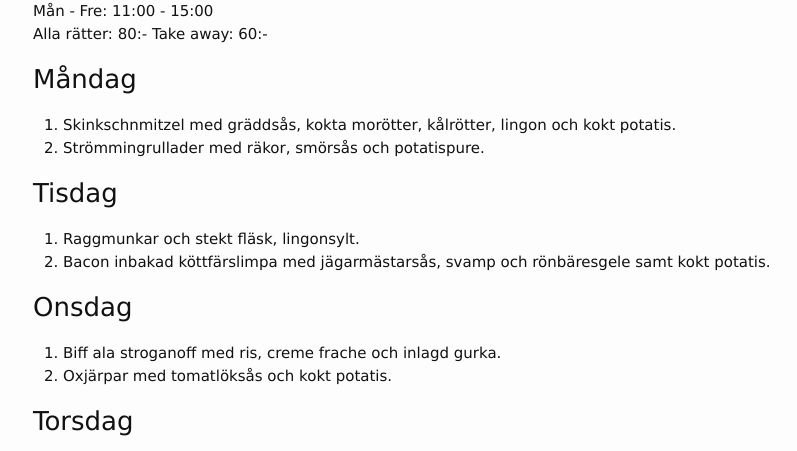
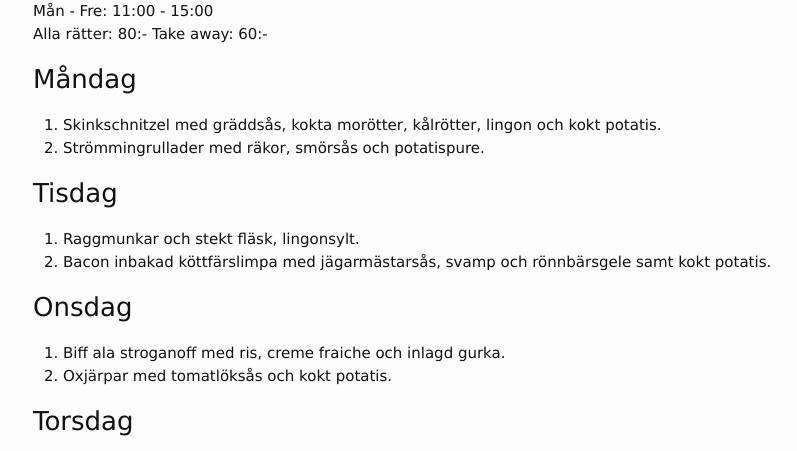
Before and after one commit to FarInn62/farinn62.github.io, a Jekyll site: the page built from lunch.md, in a window 1280 px wide. Shown: the part 162-613 px from the top of the page, without its empty margins (237-1034 px from the left). Built offline with Jekyll 4.4.1, drawn with Linux system fonts in a browser that asks for light colours.

Commit message:
Update lunch.md

```diff
--- a/lunch.md
+++ b/lunch.md
@@ -12,17 +12,17 @@ Alla rätter: 80:- Take away: 60:-
 
 ### Måndag
 
-1. Skinkschnmitzel med gräddsås, kokta morötter, kålrötter, lingon och kokt potatis.
+1. Skinkschnitzel med gräddsås, kokta morötter, kålrötter, lingon och kokt potatis.
 2. Strömmingrullader med räkor, smörsås och potatispure.
 
 ### Tisdag
 
 1. Raggmunkar och stekt fläsk, lingonsylt.
-2. Bacon inbakad köttfärslimpa med jägarmästarsås, svamp och rönbäresgele samt kokt potatis.
+2. Bacon inbakad köttfärslimpa med jägarmästarsås, svamp och rönnbärsgele samt kokt potatis.
 
 ### Onsdag
 
-1. Biff ala stroganoff med ris, creme frache och inlagd gurka.
+1. Biff ala stroganoff med ris, creme fraiche och inlagd gurka.
 2. Oxjärpar med tomatlöksås och kokt potatis.
 
 ### Torsdag
```
